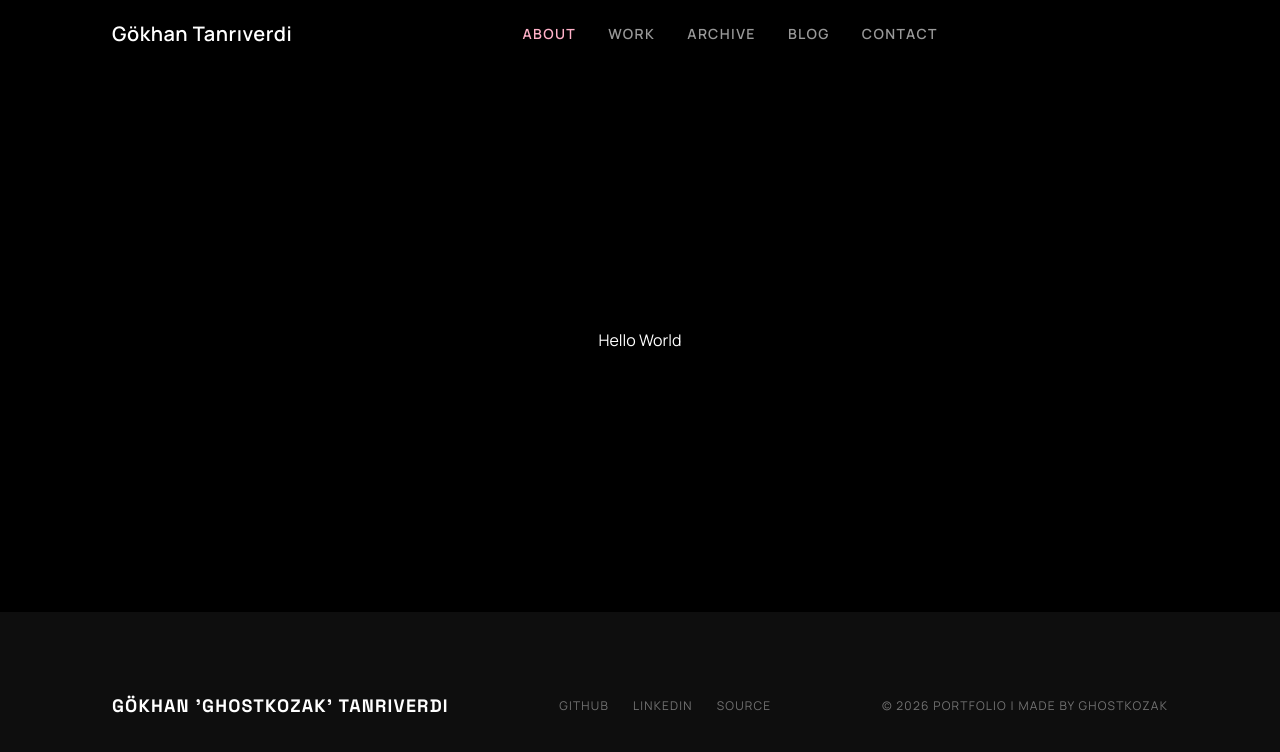
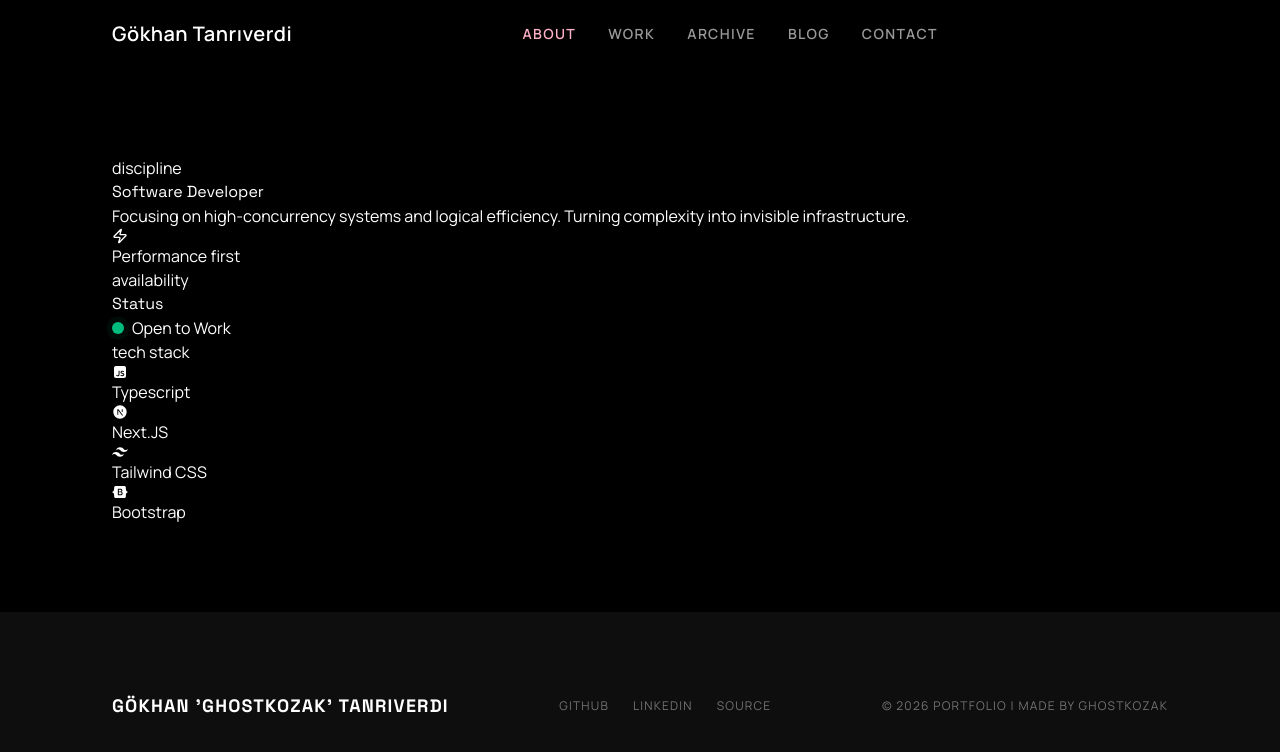
Before and after one commit to GhostKozak/personal-website, a Next.js app: page / in a window 1280 px wide. Shown: the top 752 px of the page. Built offline with nearby package versions, Linux system fonts and the light colour scheme.

Commit message:
wip: continue homepage section

```diff
--- a/app/page.tsx
+++ b/app/page.tsx
@@ -1,9 +1,9 @@
-import Image from "next/image";
+import Hero from "@/components/sections/Hero";
 
 export default function Home() {
   return (
-    <div className="flex flex-col flex-1 justify-center items-center">
-        Hello World
-    </div>
+    <>
+      <Hero />
+    </>
   );
 }
--- a/components/layout/Header.tsx
+++ b/components/layout/Header.tsx
@@ -1,7 +1,7 @@
 "use client";
 import { useState } from "react";
 import Link from "next/link";
-import { Menu, X } from "lucide-react";
+import { LuMenu, LuX } from "react-icons/lu";
 
 export default function Header() {
   const [open, setOpen] = useState(false);
@@ -29,7 +29,7 @@ export default function Header() {
           aria-label="Navigation menu open/close"
           aria-expanded={open}
         >
-          {open ? <X /> : <Menu />}
+          {open ? <LuX /> : <LuMenu />}
         </button> */}
       </div>
 
--- a/components/layout/MobileBottomNav.tsx
+++ b/components/layout/MobileBottomNav.tsx
@@ -1,15 +1,15 @@
 "use client";
-import { Code, Home, Terminal, User } from "lucide-react";
+import { LuCode, LuHouse, LuTerminal, LuUser } from "react-icons/lu";
 import Link from "next/link";
 
 export default function MobileBottomNav() {
 
   return (
     <nav className="md:hidden bottom-0 left-0 z-50 fixed flex justify-between items-center bg- bg-surface-low p-5 w-full h-20">
-      <NavItem href={"#home"} active> <Home /> </NavItem>
-      <NavItem href={"#work"} > <Code /> </NavItem>
-      <NavItem href={"#blog"} > <Terminal /> </NavItem>
-      <NavItem href={"#contact"} > <User /> </NavItem>
+      <NavItem href={"#home"} active> <LuHouse /> </NavItem>
+      <NavItem href={"#work"} > <LuCode /> </NavItem>
+      <NavItem href={"#blog"} > <LuTerminal /> </NavItem>
+      <NavItem href={"#contact"} > <LuUser /> </NavItem>
     </nav>
   );
 }
--- /dev/null
+++ b/components/sections/Hero.tsx
@@ -0,0 +1,50 @@
+import { RiBootstrapFill, RiJavascriptFill, RiNextjsFill, RiTailwindCssFill } from "react-icons/ri";
+import { LuZap } from "react-icons/lu";
+
+export default function Hero() {
+  return (
+    <section id="about" className="w-full">
+      <div className="grid-cols-4 grid-row-3">
+        {/* Bento One */}
+        <div>
+          <span>discipline</span>
+          <h1>Software Developer</h1>
+          <p>Focusing on high-concurrency systems and logical efficiency. Turning complexity into invisible infrastructure.</p>
+          <p><LuZap /> Performance first</p>
+        </div>
+        {/* Bento Two */}
+        <div>
+          <span>availability</span>
+          <h2>Status</h2>
+          <div className="flex items-center gap-2">
+            <span className="relative flex w-3 h-3">
+              <span className="inline-flex absolute bg-emerald-400 opacity-75 rounded-full w-full h-full animate-ping"></span>
+              <span className="inline-flex relative bg-emerald-500 rounded-full w-3 h-3"></span>
+            </span>
+            <span>Open to Work</span>
+          </div>
+        </div>
+        {/* Bento Three */}
+        <div>
+          <span>tech stack</span>
+          <div>
+            <RiJavascriptFill />
+            <span>Typescript</span>
+          </div>
+          <div>
+            <RiNextjsFill />
+            <span>Next.JS</span>
+          </div>
+          <div>
+            <RiTailwindCssFill />
+            <span>Tailwind CSS</span>
+          </div>
+          <div>
+            <RiBootstrapFill />
+            <span>Bootstrap</span>
+          </div>
+        </div>
+      </div>
+    </section>
+  )
+}
--- a/package.json
+++ b/package.json
@@ -9,10 +9,10 @@
     "lint": "eslint"
   },
   "dependencies": {
-    "lucide-react": "^1.7.0",
     "next": "16.2.2",
     "react": "19.2.4",
-    "react-dom": "19.2.4"
+    "react-dom": "19.2.4",
+    "react-icons": "^5.6.0"
   },
   "devDependencies": {
     "@tailwindcss/postcss": "^4",
```
Also changed, not shown: 1 other file (tests, documents, lock files or other folders).
